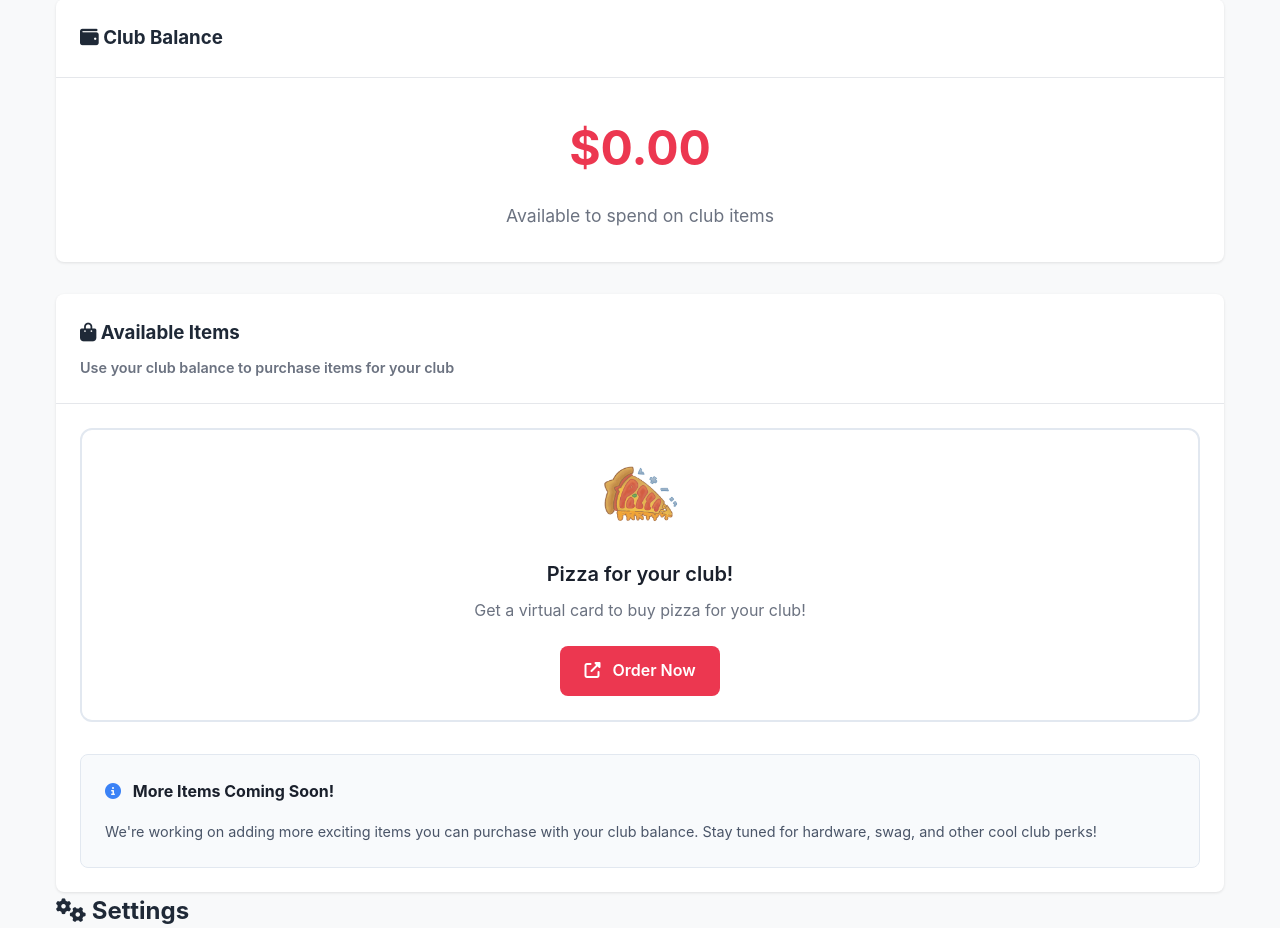
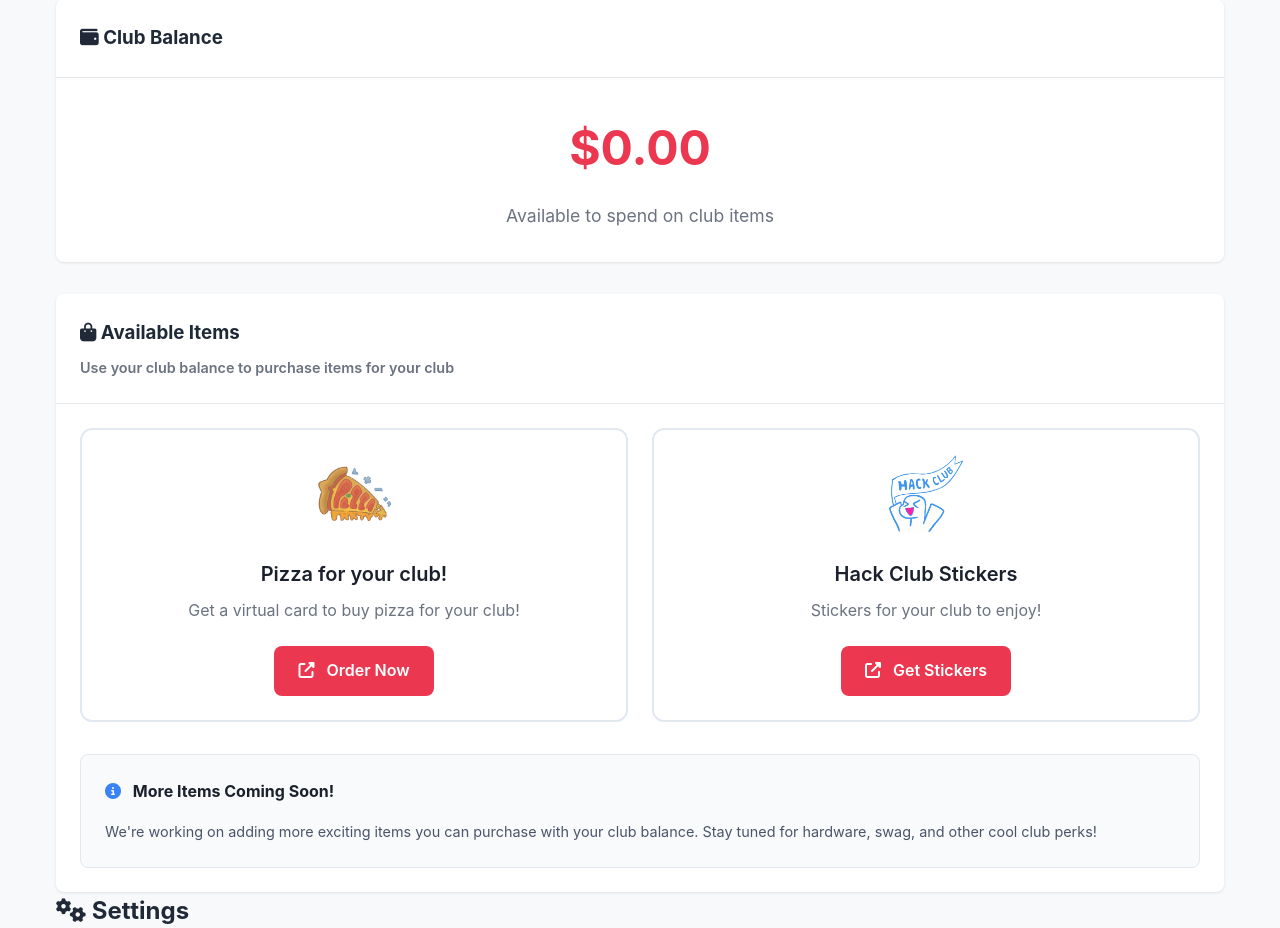
Before and after one commit to cytronicoder/hack-club-dashboard, a Flask app: template templates/club_dashboard.html in a window 1280 px wide. Shown: the part 4114-5042 px from the top of the page. Run offline with Flask 3, Linux system fonts and the light colour scheme; the template is opened without the code that fills it, so the values that code supplies are empty; some libraries are stand-ins or nearby versions.

Commit message:
Assistant checkpoint: Add Hack Club Stickers item to club shop
Assistant generated file changes:
- templates/club_dashboard.html: Add Hack Club Stickers item to club shop

---

User prompt:

in the club shop section of the club dashboard, add Hack Club Stickers witht the descriptions, Stickers for your club to enjoy! make the image @static/assets/sticker.pngand the button libk to https://forms.hackclub.com/stickers

Replit-Commit-Author: Assistant
Replit-Commit-Session-Id: 13c8ce3c-dbb9-4200-9962-c7bec5371a1b

```diff
--- a/templates/club_dashboard.html
+++ b/templates/club_dashboard.html
@@ -462,6 +462,18 @@
                                         Order Now
                                     </div>
                                 </div>
+
+                                <div class="shop-item" style="border: 2px solid #e2e8f0; border-radius: 12px; padding: 1.5rem; text-align: center; transition: all 0.3s ease; cursor: pointer;" onclick="window.open('https://forms.hackclub.com/stickers', '_blank')">
+                                    <div style="margin-bottom: 1rem;">
+                                        <img src="{{ url_for('static', filename='assets/sticker.png') }}" alt="Hack Club Stickers" style="width: 80px; height: 80px; object-fit: contain;">
+                                    </div>
+                                    <h4 style="margin: 0 0 0.5rem 0; color: #1a202c; font-size: 1.25rem; font-weight: 600;">Hack Club Stickers</h4>
+                                    <p style="color: #6b7280; margin: 0 0 1.5rem 0; line-height: 1.5;">Stickers for your club to enjoy!</p>
+                                    <div style="background: #ec3750; color: white; padding: 0.75rem 1.5rem; border-radius: 8px; font-weight: 600; display: inline-block;">
+                                        <i class="fas fa-external-link-alt" style="margin-right: 0.5rem;"></i>
+                                        Get Stickers
+                                    </div>
+                                </div>
                             </div>
 
                             <div style="background: #f8fafc; border: 1px solid #e2e8f0; border-radius: 8px; padding: 1.5rem; margin-top: 2rem;">
```
